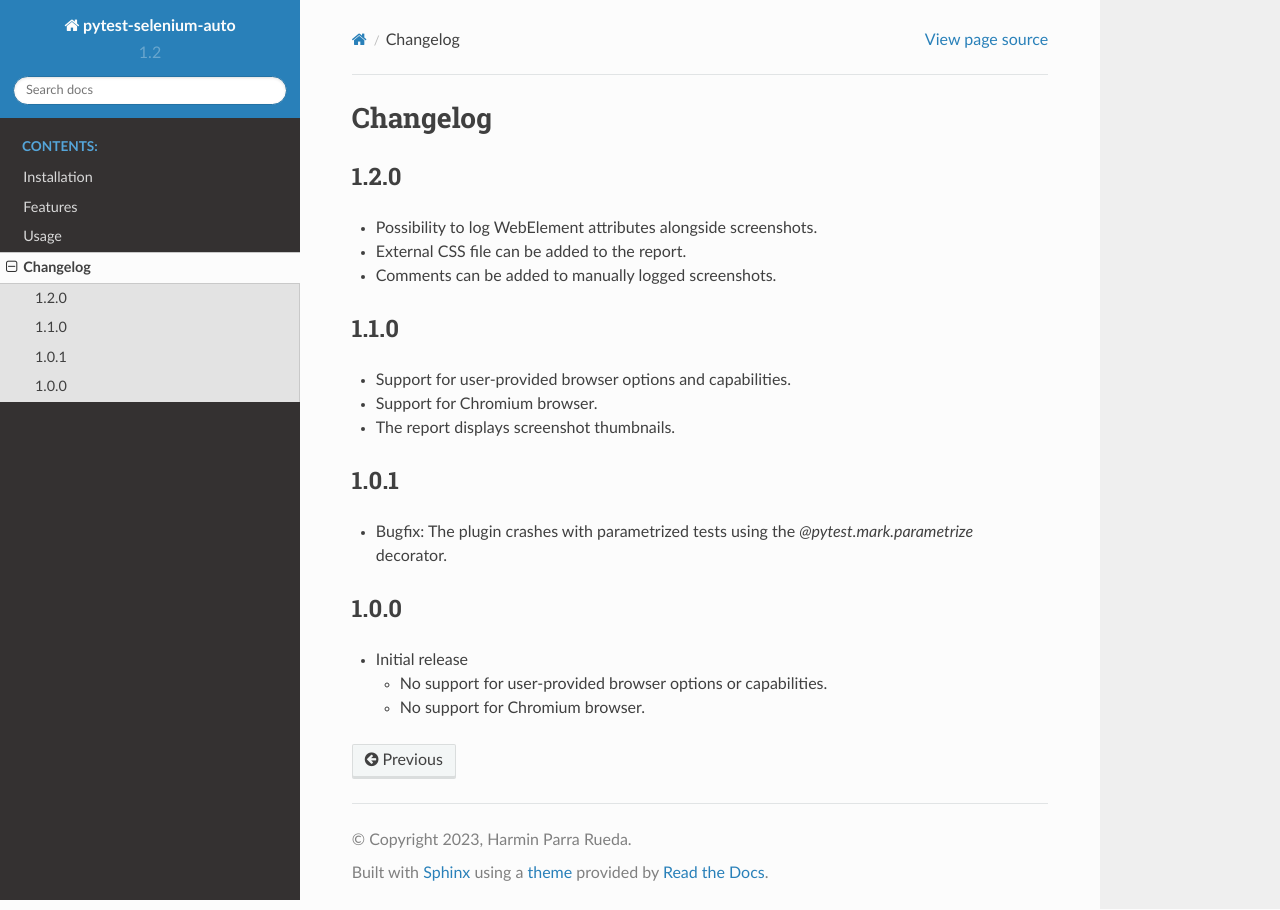
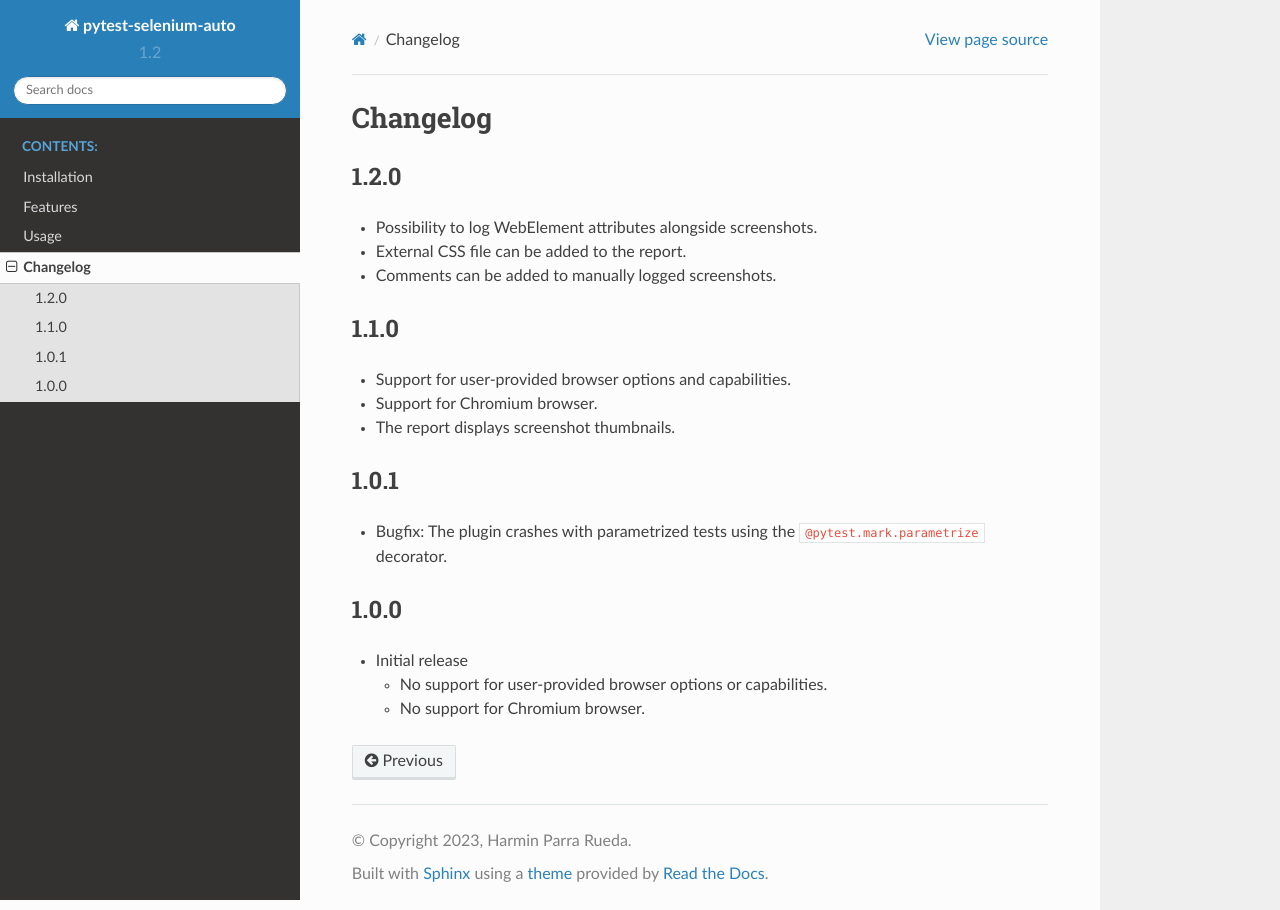
Before and after one commit to harmin-parra/pytest-selenium-auto, a Sphinx documentation site: the page built from docs/changelog.rst, in a window 1280 px wide. Built offline with Sphinx 7.4.7 and the Read the Docs theme 2.0.0, drawn with Linux system fonts in a browser that asks for light colours.

```diff
--- a/docs/changelog.rst
+++ b/docs/changelog.rst
@@ -20,7 +20,7 @@ Changelog
 
 1.0.1
 -----
-* Bugfix: The plugin crashes with parametrized tests using the `@pytest.mark.parametrize` decorator.
+* Bugfix: The plugin crashes with parametrized tests using the ``@pytest.mark.parametrize`` decorator.
 
 
 1.0.0
```
